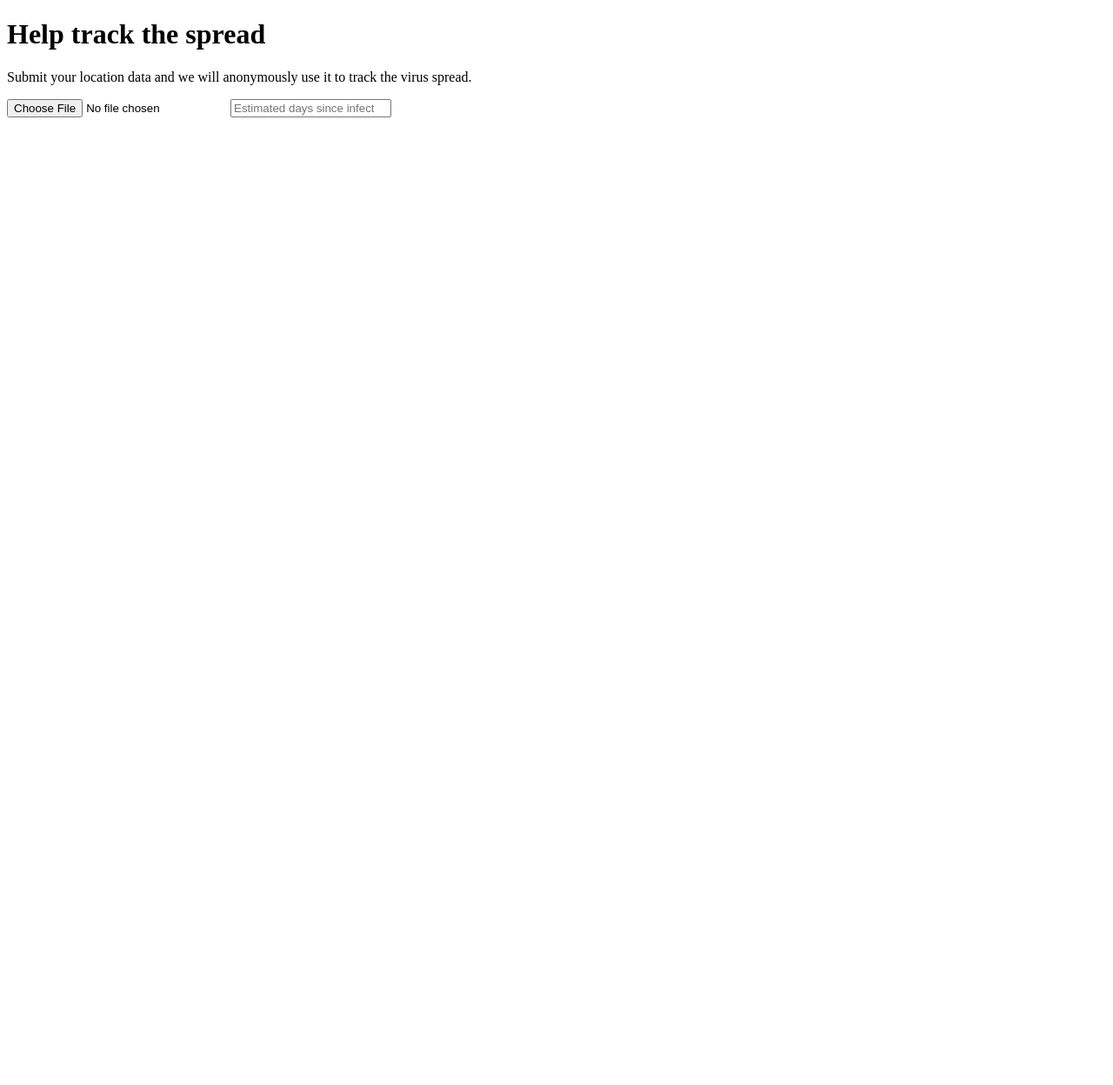
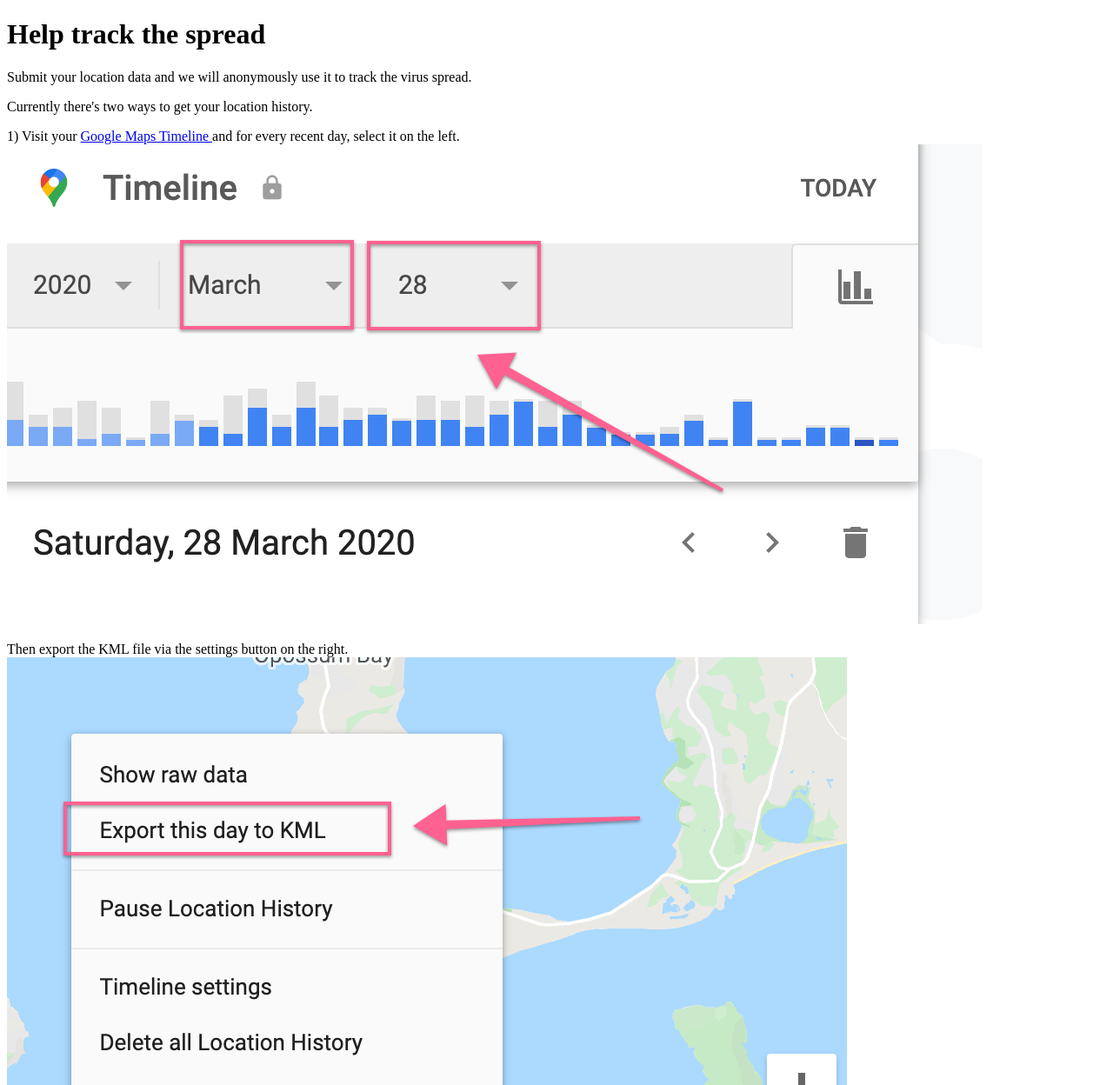
Before and after one commit to AlastairTaft/track-covid-19-spread, a website: page www/index.html in a window 1280 px wide. Shown: the top 1248 px of the page at 87% size. Before the commit the page ends 800 px from the top, so only its background shows below. Drawn offline with Linux system fonts and the light colour scheme.

Commit message:
Changing api domain name. Started adding some instructions to the file upload.

```diff
--- a/serverless.yml
+++ b/serverless.yml
@@ -22,7 +22,7 @@
   serverless-offline:
     port: 5001
   customDomain:
-    domainName: www.trackcovid19spread.com
+    domainName: api.trackcovid19spread.com
     basePath: ''
     certificateName: '*.trackcovid19spread.com'
     createRoute53Record: true
--- a/www/index.html
+++ b/www/index.html
@@ -11,12 +11,31 @@
     virus spread.
   </p>
 
+  <p>Currently there's two ways to get your location history.</p>
+  <p>
+    1) Visit your
+    <a href="https://www.google.com/maps/timeline" target="_blank">
+      Google Maps Timeline
+    </a> and for every recent day, select it on the left.
+    <img
+      src="./img/google-timeline-select-date-screenshot.png"
+      alt="google timeline select date screnshot"
+    />
+  </p>
+
+  <p>Then export the KML file via the settings button on the right.
+    <img
+      src="./img/google-timeline-export-kml-screenshot.png"
+      alt="google timeline export kml screenshot"
+    />
+  </p>
+
   <input type="file" id="files-input" />
   <input type="number" id="infection-input" placeholder="Estimated days since infection" />
   <script type="text/javascript">
 
     var handleFileRead = function(event){
-      var xml = parseXml(xmlString)
+      var xml = parseXml(event.target.result)
       var json = JSON.parse(xml2json(xml, '  '))
       debugger
     }
```
Also changed, not shown: www/img/google-timeline-export-kml-screenshot.png (added), www/img/google-timeline-select-date-screenshot.png (added).
